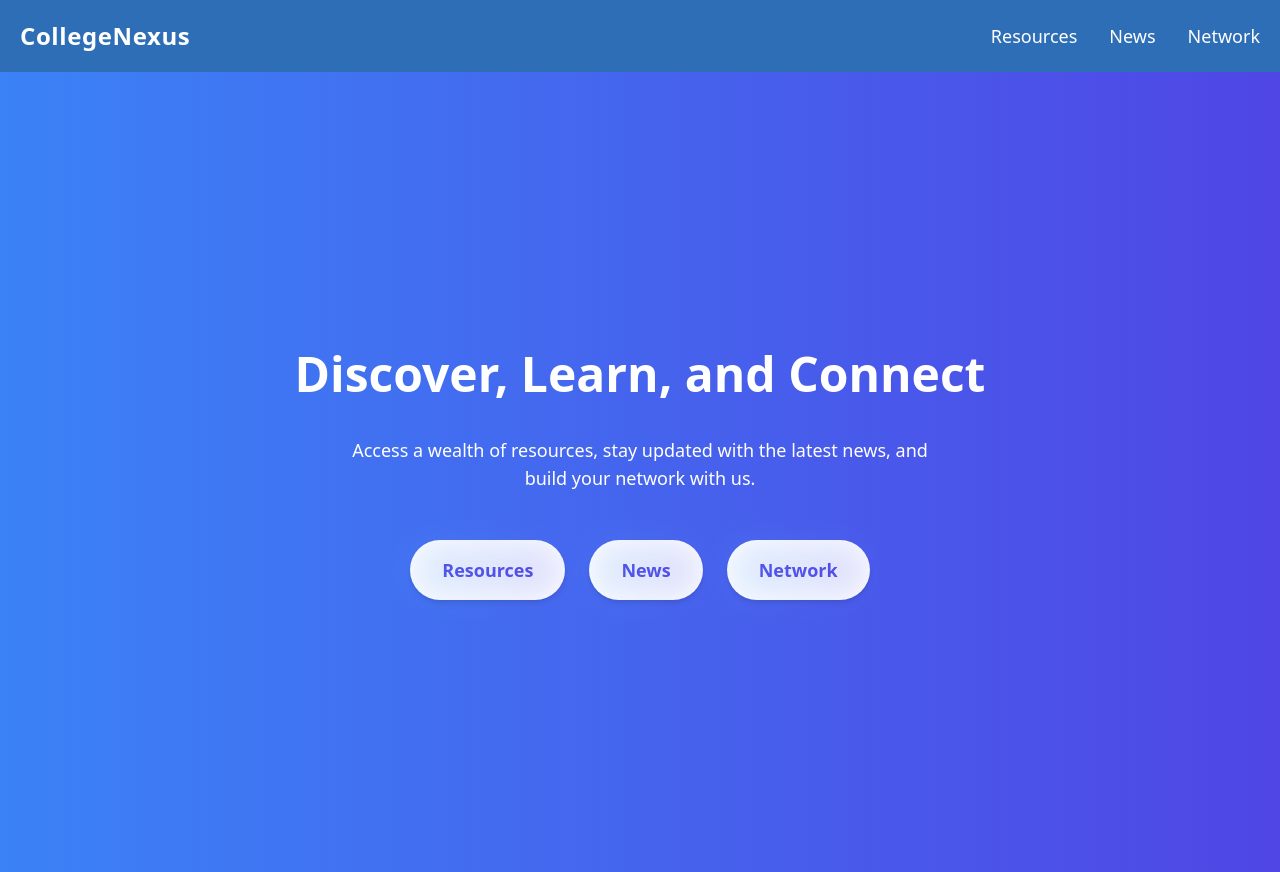
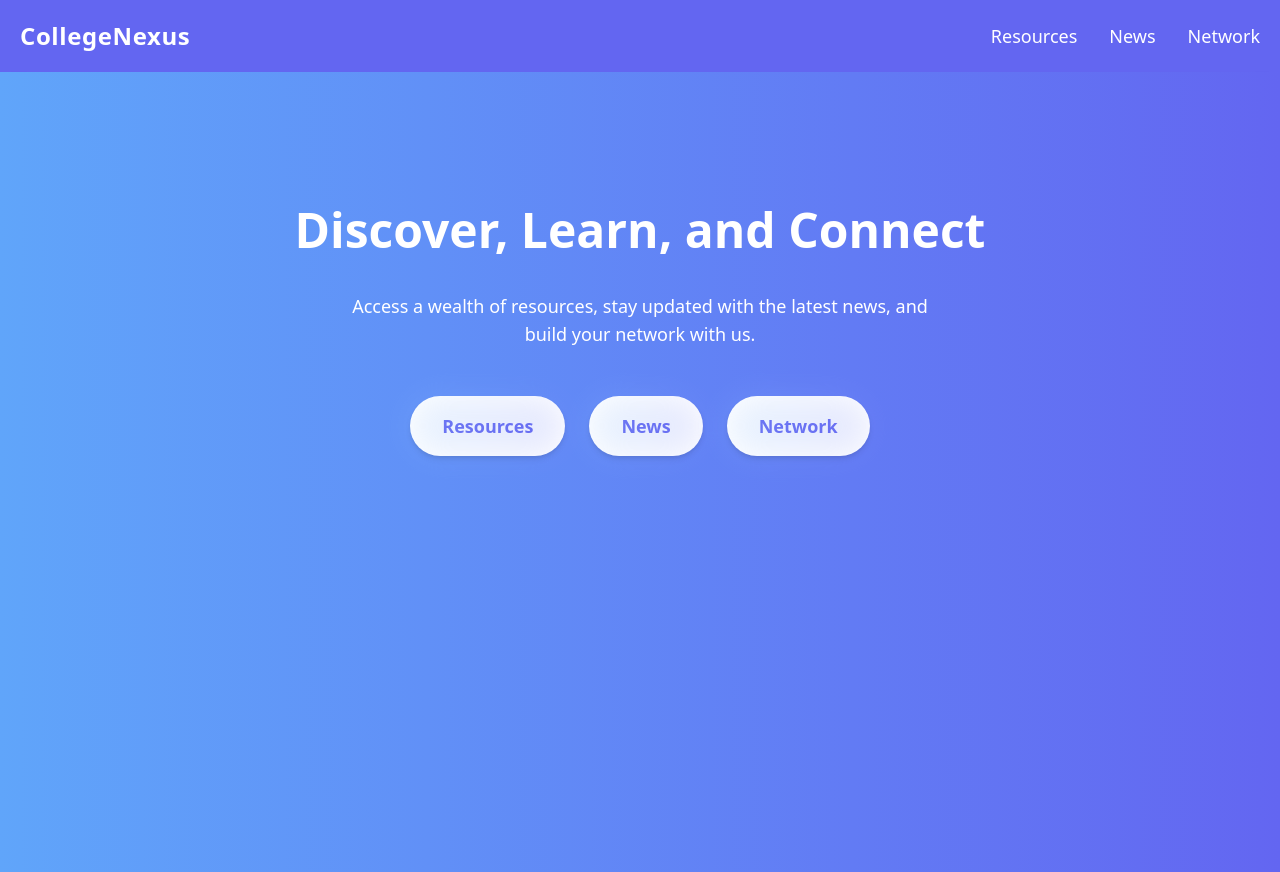
Before and after one commit to himanshuraimau/college-nexus, a Next.js app: page / in a window 1280 px wide. Built offline with nearby package versions, Linux system fonts and the light colour scheme; a web font is replaced by a local one.

Commit message:
add the back button

```diff
--- a/src/components/FilteredSubjects.tsx
+++ b/src/components/FilteredSubjects.tsx
@@ -1,9 +1,9 @@
 'use client';
 
 import React, { useState } from 'react';
+import { useRouter } from 'next/navigation';
 import SubjectCard from './SubjectCard';
 import { Card, CardDescription, CardTitle } from './ui/card-hover-effect';
-
 
 interface Resource {
     notes: Record<string, string>;
@@ -25,13 +25,25 @@ interface Subject {
 const FilteredSubjects: React.FC<{ subjects: Subject[] }> = ({ subjects }) => {
     const [selectedSubject, setSelectedSubject] = useState<Subject | null>(null);
     const [hoveredIndex, setHoveredIndex] = useState<number | null>(null);
+    const router = useRouter(); // Use the router to navigate
 
     const handleSubjectClick = (subject: Subject) => {
         setSelectedSubject(subject);
     };
 
+    const handleBackToResources = () => {
+        router.push('/resources');
+    };
+
     return (
         <div>
+            <button
+                className="mb-4 px-4 py-2 bg-indigo-500 text-white rounded-full shadow hover:bg-gray-300 transition-transform transform hover:-translate-y-1 focus:outline-none focus:ring-2 focus:ring-gray-400"
+                onClick={handleBackToResources}
+            >
+                Back to Resources
+            </button>
+
             {selectedSubject ? (
                 <SubjectCard subject={selectedSubject} onBack={() => setSelectedSubject(null)} />
             ) : (
--- a/src/components/Hero.tsx
+++ b/src/components/Hero.tsx
@@ -5,7 +5,7 @@ const HeroSection = () => {
     const router = useRouter();
 
     return (
-        <div className="h-full flex flex-col items-center justify-center  bg-gradient-to-r from-blue-500 to-indigo-600 rounded-lg shadow-lg text-center">
+        <div className="h-full flex flex-col items-center pt-[10%] bg-gradient-to-r from-blue-400 to-indigo-500 rounded-lg shadow-lg text-center">
             <h1 className="text-5xl font-extrabold text-white mb-8 leading-tight">
                 Discover, Learn, and Connect
             </h1>
@@ -14,25 +14,25 @@ const HeroSection = () => {
             </p>
             <div className="flex space-x-6">
                 <button
-                    className="relative px-8 py-4 text-lg font-semibold text-indigo-600 bg-white rounded-full shadow-md hover:bg-gray-100 transition-transform transform hover:-translate-y-1 focus:outline-none focus:ring-4 focus:ring-indigo-300"
+                    className="relative px-8 py-4 text-lg font-semibold text-indigo-500 bg-white rounded-full shadow-md hover:bg-gray-100 transition-transform transform hover:-translate-y-1 focus:outline-none focus:ring-4 focus:ring-indigo-300"
                     onClick={() => router.push('/resources')}
                 >
                     Resources
-                    <span className="absolute -inset-px bg-gradient-to-r from-blue-400 to-indigo-500 rounded-full blur-lg opacity-20"></span>
+                    <span className="absolute -inset-px bg-gradient-to-r from-blue-300 to-indigo-400 rounded-full blur-lg opacity-20"></span>
                 </button>
                 <button
-                    className="relative px-8 py-4 text-lg font-semibold text-indigo-600 bg-white rounded-full shadow-md hover:bg-gray-100 transition-transform transform hover:-translate-y-1 focus:outline-none focus:ring-4 focus:ring-indigo-300"
+                    className="relative px-8 py-4 text-lg font-semibold text-indigo-500 bg-white rounded-full shadow-md hover:bg-gray-100 transition-transform transform hover:-translate-y-1 focus:outline-none focus:ring-4 focus:ring-indigo-300"
                     onClick={() => router.push('/news')}
                 >
                     News
-                    <span className="absolute -inset-px bg-gradient-to-r from-blue-400 to-indigo-500 rounded-full blur-lg opacity-20"></span>
+                    <span className="absolute -inset-px bg-gradient-to-r from-blue-300 to-indigo-400 rounded-full blur-lg opacity-20"></span>
                 </button>
                 <button
-                    className="relative px-8 py-4 text-lg font-semibold text-indigo-600 bg-white rounded-full shadow-md hover:bg-gray-100 transition-transform transform hover:-translate-y-1 focus:outline-none focus:ring-4 focus:ring-indigo-300"
+                    className="relative px-8 py-4 text-lg font-semibold text-indigo-500 bg-white rounded-full shadow-md hover:bg-gray-100 transition-transform transform hover:-translate-y-1 focus:outline-none focus:ring-4 focus:ring-indigo-300"
                     onClick={() => router.push('/network')}
                 >
                     Network
-                    <span className="absolute -inset-px bg-gradient-to-r from-blue-400 to-indigo-500 rounded-full blur-lg opacity-20"></span>
+                    <span className="absolute -inset-px bg-gradient-to-r from-blue-300 to-indigo-400 rounded-full blur-lg opacity-20"></span>
                 </button>
             </div>
         </div>
--- a/src/components/SubjectCard.tsx
+++ b/src/components/SubjectCard.tsx
@@ -25,7 +25,7 @@ const SubjectCard: React.FC<{ subject: Subject; onBack: () => void }> = ({ subje
             <div className="flex items-center justify-between mb-8">
                 <button
                     onClick={onBack}
-                    className="bg-indigo-600 text-white px-6 py-2 rounded-full hover:bg-indigo-700 transition duration-300 ease-in-out transform hover:-translate-y-1"
+                    className="bg-indigo-500/80 text-white px-6 py-2 rounded-full hover:bg-indigo-700 transition duration-300 ease-in-out transform hover:-translate-y-1"
                 >
                     ← Back
                 </button>
--- a/src/components/navBar.tsx
+++ b/src/components/navBar.tsx
@@ -10,15 +10,15 @@ const Navbar = () => {
   };
 
   return (
-    <nav className="bg-nav text-white shadow-lg">
+    <nav className="bg-indigo-500 text-white shadow-lg">
       <div className="container mx-auto flex items-center justify-between p-5">
         <div className="text-2xl font-extrabold tracking-wide cursor-pointer">
-                <Link href="/">CollegeNexus</Link>
+          <Link href="/">CollegeNexus</Link>
         </div>
         <div className="hidden md:flex space-x-8 text-lg font-medium">
-          <Link href="/resources" className="hover:text-primary transition duration-300">Resources</Link>
-          <Link href="/news" className="hover:text-primary transition duration-300">News</Link>
-          <Link href="/network" className="hover:text-primary transition duration-300">Network</Link>
+          <Link href="/resources" className="hover:text-indigo-300 transition duration-300">Resources</Link>
+          <Link href="/news" className="hover:text-indigo-300 transition duration-300">News</Link>
+          <Link href="/network" className="hover:text-indigo-300 transition duration-300">Network</Link>
         </div>
 
         <div className="md:hidden">
@@ -40,11 +40,11 @@ const Navbar = () => {
       </div>
 
       {isOpen && (
-        <div className="md:hidden bg-white text-nav">
+        <div className="md:hidden bg-white text-indigo-500">
           <div className="flex flex-col p-4 space-y-2">
-            <Link href="/resources" className="block py-2 px-4 hover:bg-gray-200 rounded">Resources</Link>
-            <Link href="/news" className="block py-2 px-4 hover:bg-gray-200 rounded">News</Link>
-            <Link href="/network" className="block py-2 px-4 hover:bg-gray-200 rounded">Network</Link>
+            <Link href="/resources" className="block py-2 px-4 hover:bg-indigo-100 rounded">Resources</Link>
+            <Link href="/news" className="block py-2 px-4 hover:bg-indigo-100 rounded">News</Link>
+            <Link href="/network" className="block py-2 px-4 hover:bg-indigo-100 rounded">Network</Link>
           </div>
         </div>
       )}
```
